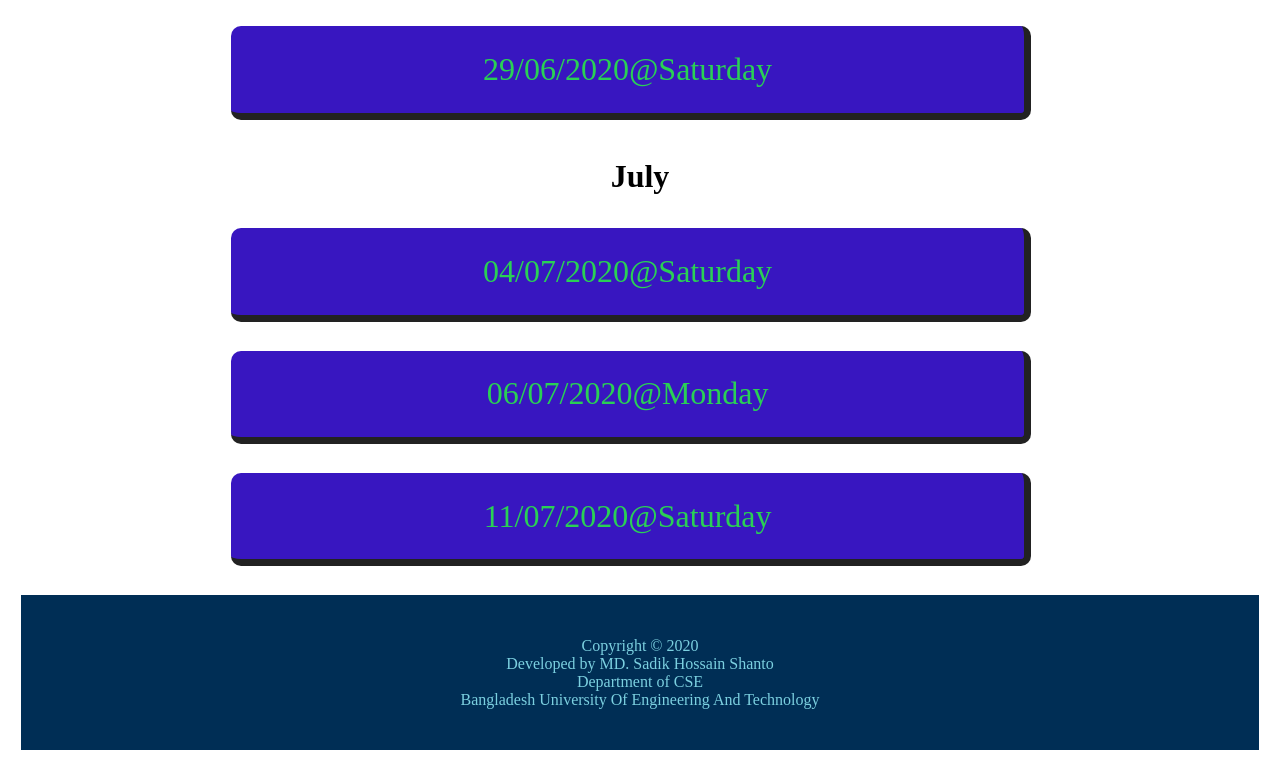
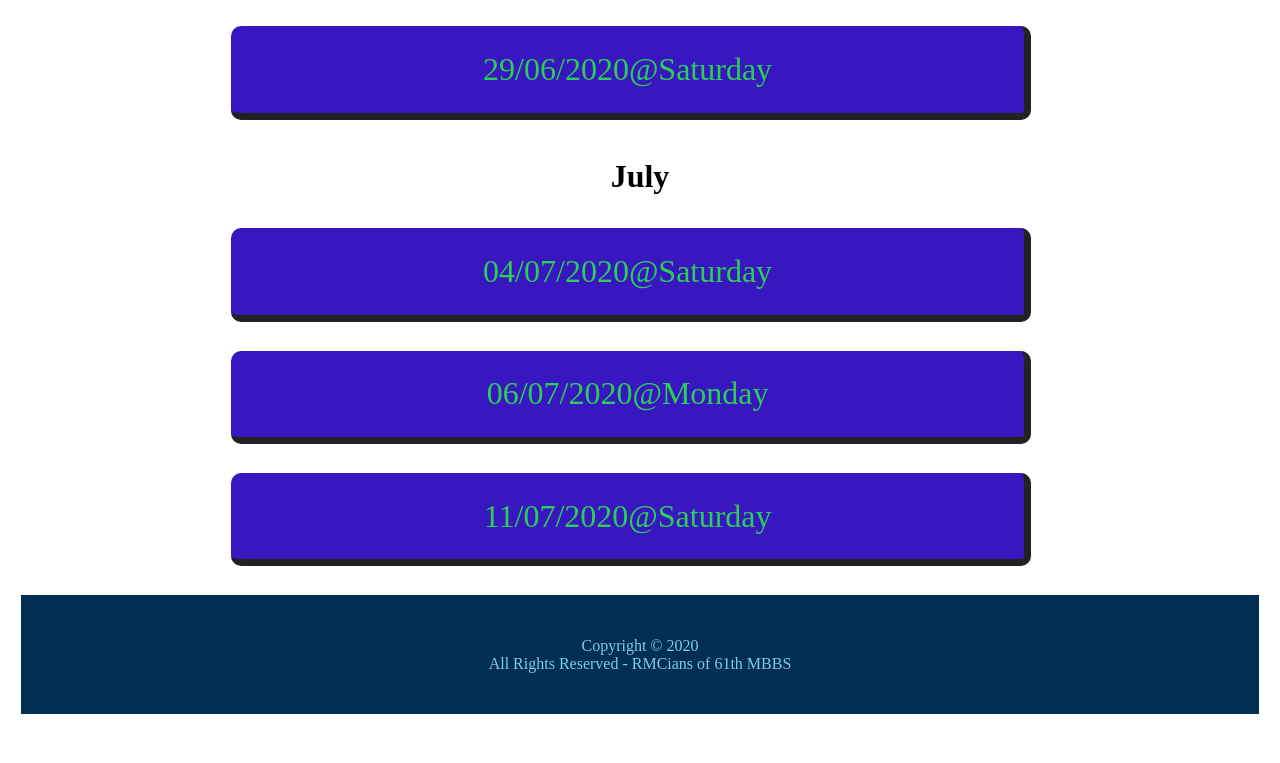
Before and after one commit to Frost101/RMC-61, a plain HTML site: page AnatomyClass.html in a window 1280 px wide. Shown: the part 708-1471 px from the top of the page. After the commit the page ends 1435 px from the top, so only its background shows below. Drawn offline with Linux system fonts and the light colour scheme.

Commit message:
Update AnatomyClass.html

```diff
--- a/AnatomyClass.html
+++ b/AnatomyClass.html
@@ -33,8 +33,8 @@
 
     </div>
   <footer>
-  <p> Copyright &copy 2020<br>
-    Developed by MD. Sadik Hossain Shanto<br>Department of CSE<br>Bangladesh University Of Engineering And Technology</p>
+    <p> Copyright &copy 2020<br>
+   All Rights Reserved - RMCians of 61th MBBS </p>
  </footer>
 
 </html>
```
